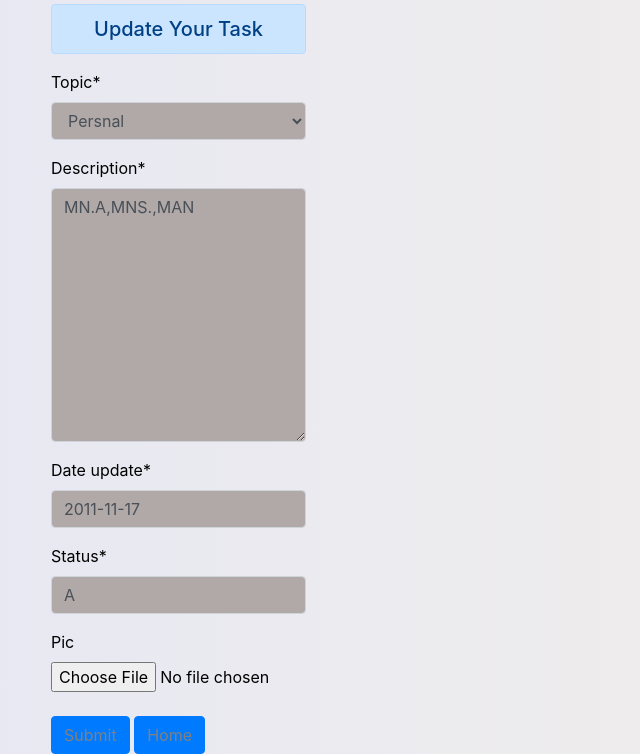
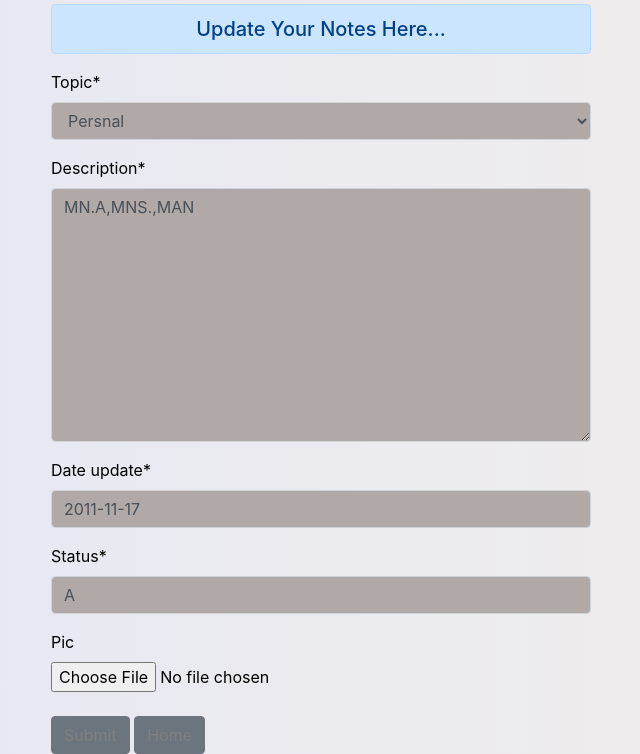
Before and after one commit to bharat-jha/Utility_App, a Django app: page /notes/update/14/ in a window 1280 px wide. Shown: the part 80-834 px from the top of the page, without its empty margins (34-674 px from the left). Run offline with Django 3.2, Linux system fonts and the light colour scheme; a user stored in the database is signed in; data comes from the database, SQL or seed files in the repository; both versions use the stored data as it was after the commit; some libraries are stand-ins or nearby versions.

Commit message:
Utility App - first Draft

```diff
--- a/notes/templates/notes/home.html
+++ b/notes/templates/notes/home.html
@@ -51,7 +51,8 @@
 </table>
 <h4 class="text-center"> No Data Availiable </h4>
 {% endif %}
-<small> <a class=" text-red mt-2" href="{% url 'notes:notes_entry' %}"> click Here to Add Notes</a></small>
+
 </div>
 </div>
+<h5 class="text-center alert alert-primary"><a class=" text-red mt-2" href="{% url 'notes:notes_entry' %}"> click Here to Add Notes</a></h5>
 {% endblock content %}
--- a/notes/templates/notes/notes_update.html
+++ b/notes/templates/notes/notes_update.html
@@ -4,8 +4,8 @@
 {% block content %}
 <div class="container">
 <div class="row">
-<div class="col-sm-3 mt-1">
-<h5 class="text-center alert alert-primary"> Update Your Task </h5>
+<div class="col-sm-6 mt-1">
+<h5 class="text-center alert alert-primary"> Update Your Notes Here... </h5>
 {% if messages %}
     {% for message in messages %}
         {{message}}
@@ -14,8 +14,8 @@
 <form action="" method="POST">
     {% csrf_token %}
     {{fm|crispy }}
-    <input  class="btn btn-primary mt-2" type="submit" value="Submit">
-    <a class="btn btn-primary mt-2"  href="{% url 'notes:notes_list' %}" role="button">Home</a>
+    <input  class="btn btn-secondary mt-2" type="submit" value="Submit">
+    <a class="btn btn-secondary mt-2"  href="{% url 'notes:notes_list' %}" role="button">Home</a>
 </form>
 </div>
 
```
Also changed, not shown: word/templates/word/dashboard.html (+11 -11 lines), word/views.py (+6 -5 lines), db.sqlite3.
